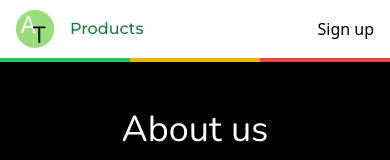
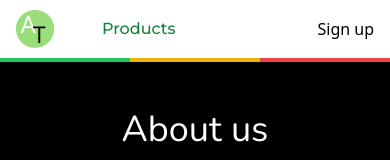
Before and after one commit to earlycodetech/agrotrade, a Next.js app: page /about-us in a window 390 px wide. Shown: the top 160 px of the page. Built offline with nearby package versions, Linux system fonts and the light colour scheme.

Commit message:
navbar responsiveness update

```diff
--- a/components/navbar.js
+++ b/components/navbar.js
@@ -11,35 +11,21 @@ export default function NavBar () {
     return (
         <div>
             <nav className="h-[58px] flex items-center px-4 sm:px-20 justify-between">
-                {/* mobile navbar */}
-                <div className="w-full flex flex-row justify-between items-center sm:hidden">
-                    <ul className="flex flex-row items-center gap-4">
-                        <li>
-                            <Image width={38} height={38} src='/AGROTRADE.png' alt="logo"/>
-                        </li>
-                        <li className={`${montserrat_500.className} text-green-700 hover:text-yellow-700`}><Link href='/products'>Products</Link></li>
-
-                    </ul>
-                    <div>
-                        <Link href='/auth/signup'>Sign up</Link>
-                    </div>
-                </div>
-
-                {/* desktop navbar */}
-                <div className="hidden sm:flex flex-row items-center gap-12">
+                <div className="w-full flex flex-row justify-between items-center">
                     <ul className="flex flex-row items-center gap-12">
                         <li>
-                            <Image width={38} height={38} src='/AGROTRADE.png' alt="logo"/>
+                            <Link href='/'>
+                                <Image width={38} height={38} src='/AGROTRADE.png' alt="logo"/>
+                            </Link>
                         </li>
-                        <li className={`${montserrat_500.className} text-green-700 hover:text-yellow-700`}><Link href='/'>Home</Link></li>
-                        <li className={`${montserrat_500.className} text-green-700 hover:text-yellow-700`}><Link href='/about-us'>About Us</Link></li>
-                        <li className={`${montserrat_500.className} text-green-700 hover:text-yellow-700`}><Link href='/contact-us'>Contact Us</Link></li>
+                        <li className={`${montserrat_500.className} hidden md:flex text-green-700 hover:text-yellow-700`}><Link href='/'>Home</Link></li>
+                        <li className={`${montserrat_500.className} hidden md:flex text-green-700 hover:text-yellow-700`}><Link href='/about-us'>About Us</Link></li>
+                        <li className={`${montserrat_500.className} hidden md:flex text-green-700 hover:text-yellow-700`}><Link href='/contact-us'>Contact Us</Link></li>
                         <li className={`${montserrat_500.className} text-green-700 hover:text-yellow-700`}><Link href='/products'>Products</Link></li>
                     </ul>
 
                     <Link href='/auth/signup'>Sign up</Link>
                 </div>
-
             </nav>
 
             <div className="grid grid-cols-3">
```
